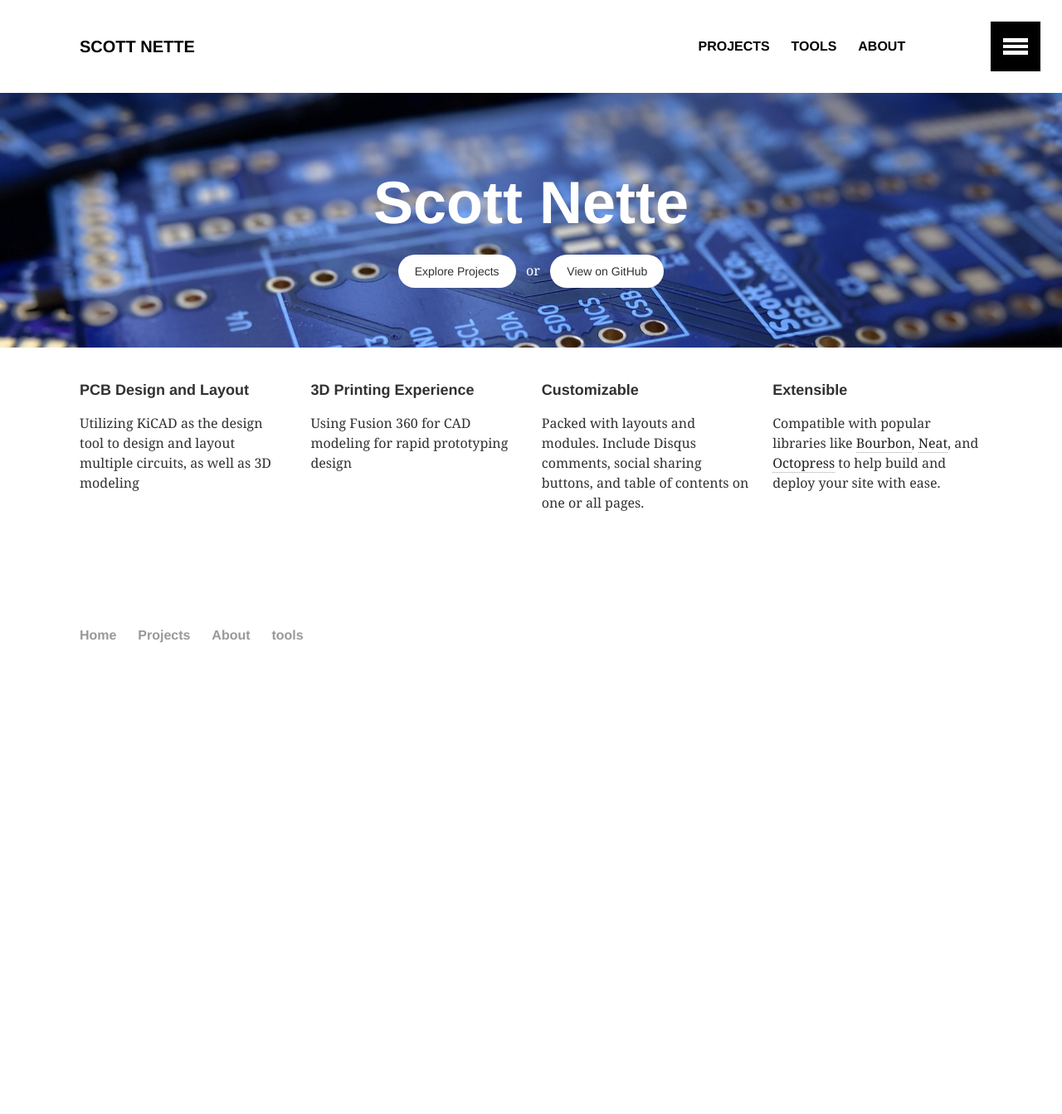
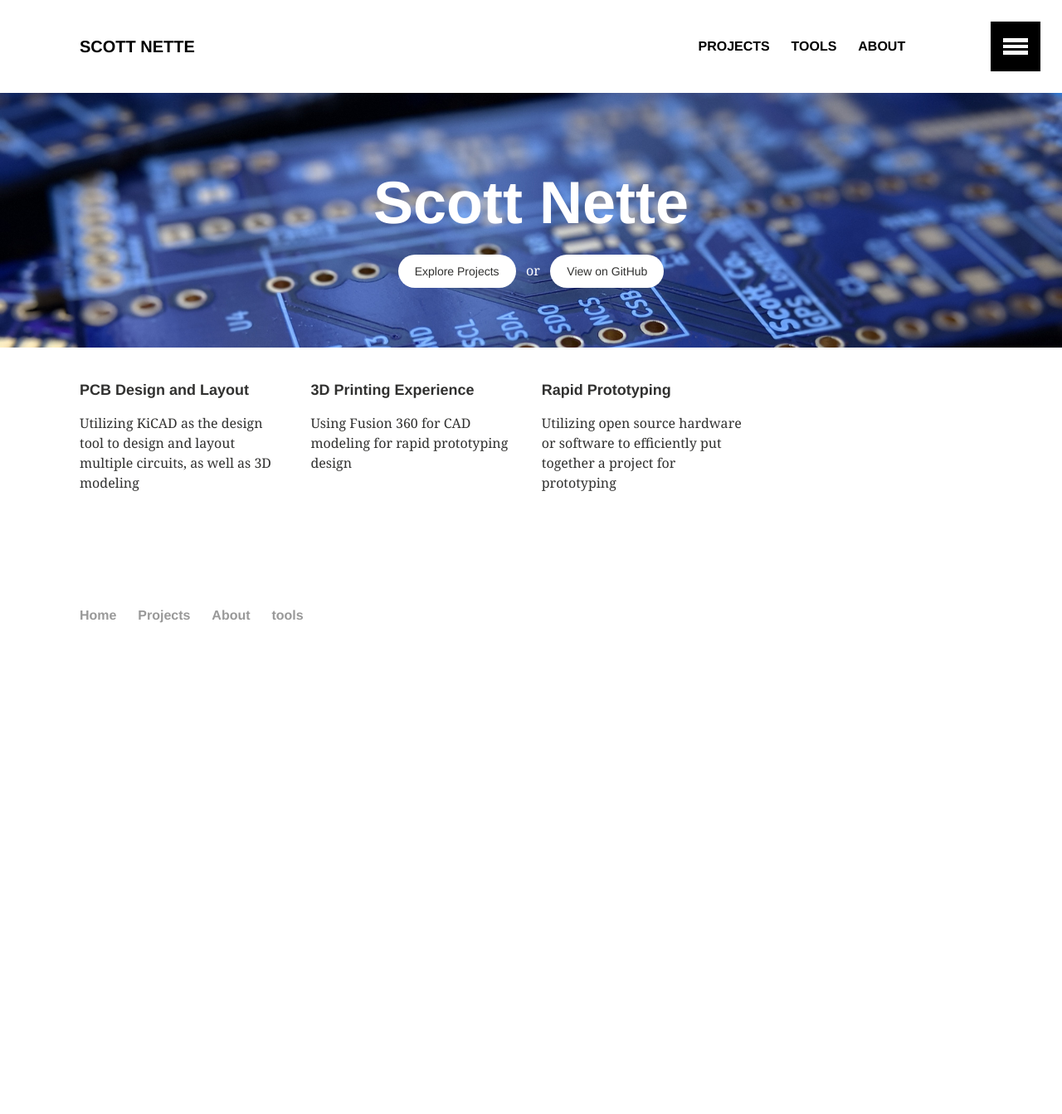
Before and after one commit to ScottNette/ScottNette.github.io, a Jekyll site: the page built from index.md, in a window 1280 px wide. Shown: the whole page at 83% size. Built offline with Jekyll 4.4.1, drawn with Linux system fonts in a browser that asks for light colours.

Commit message:
Update index.md

```diff
--- a/index.md
+++ b/index.md
@@ -130,14 +130,10 @@ title: "Home"
 </div><!-- /.tile -->
 
 <div class="tile">
-  <h2 class="post-title">Customizable</h2>
-  <p class="post-excerpt">Packed with layouts and modules. Include Disqus comments, social sharing buttons, and table of contents on one or all pages.</p>
+  <h2 class="post-title">Rapid Prototyping</h2>
+  <p class="post-excerpt">Utilizing open source hardware or software to efficiently put together a project for prototyping</p>
 </div><!-- /.tile -->
 
-<div class="tile">
-  <h2 class="post-title">Extensible</h2>
-  <p class="post-excerpt">Compatible with popular libraries like <a href="http://bourbon.io">Bourbon</a>, <a href="http://neat.bourbon.io/">Neat</a>, and <a href="http://github.com/octopress/octopress">Octopress</a> to help build and deploy your site with ease.</p>
-</div><!-- /.tile -->
 
 </div>
 <!-- /.tiles -->
```
